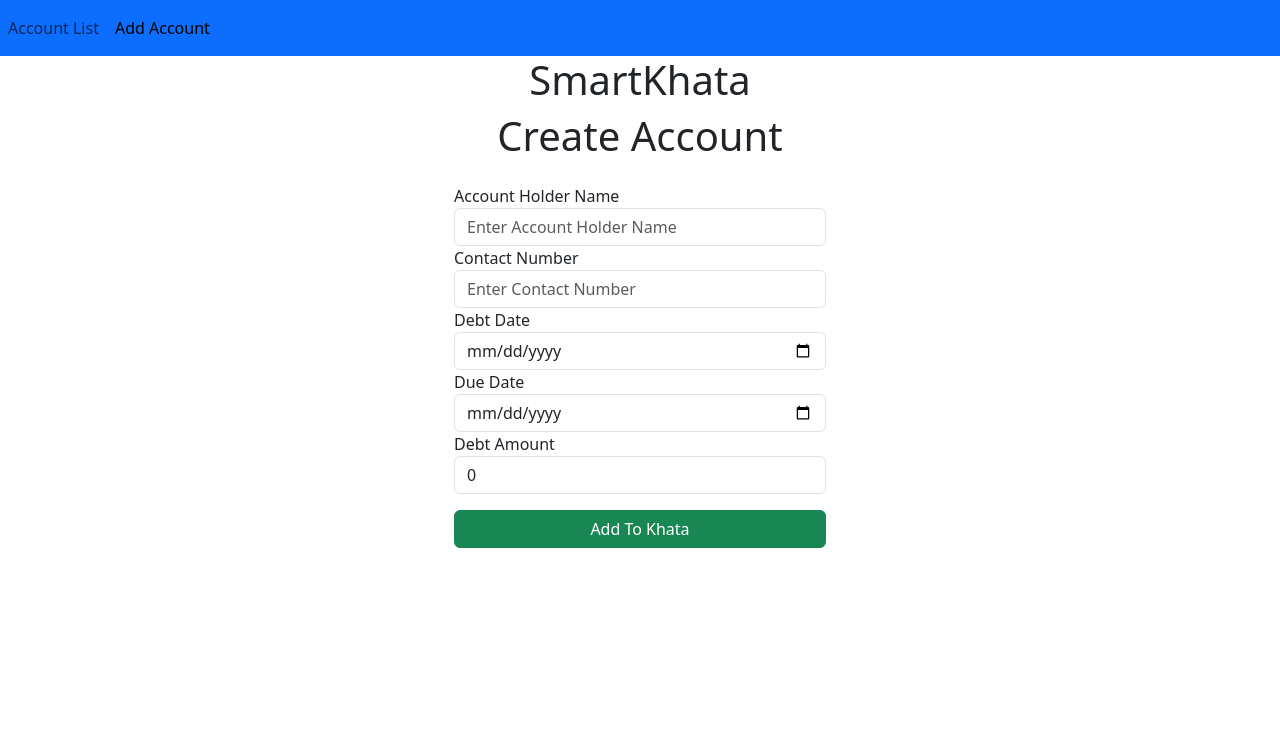
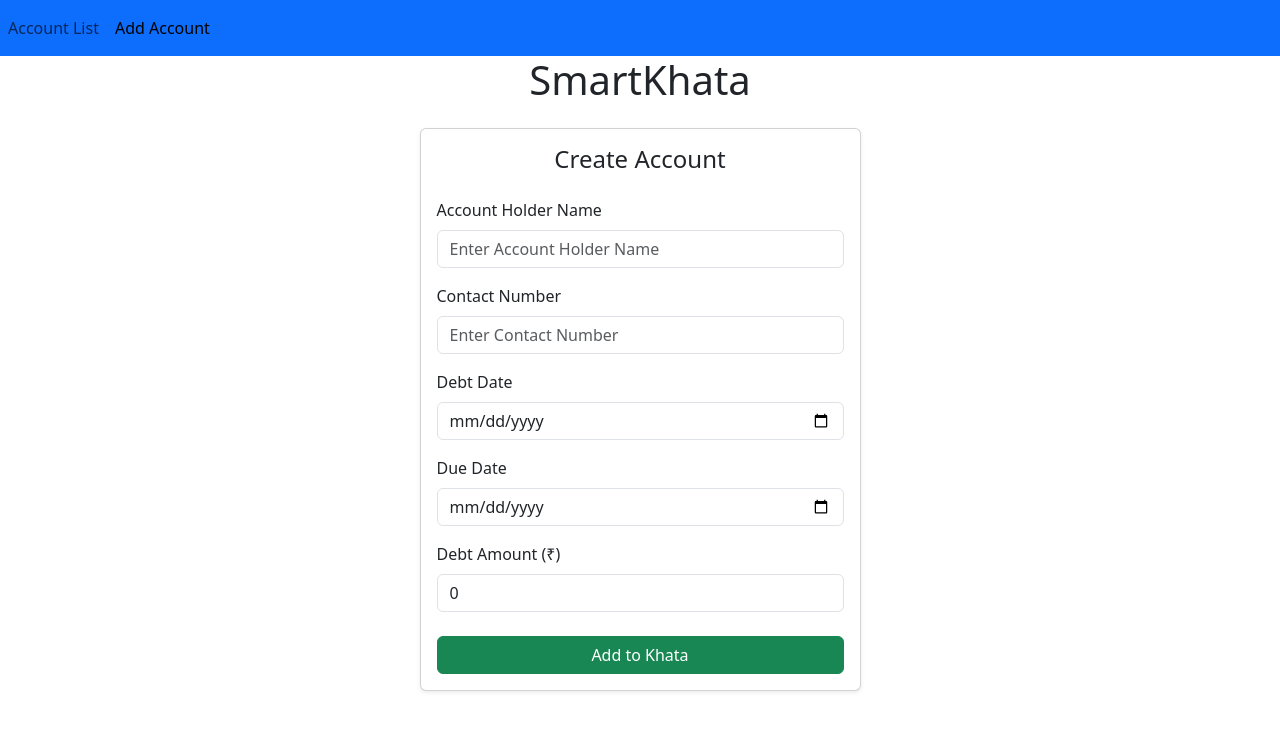
Before and after one commit to Prithviraj-Koparde/SmartKhata, an Angular app in the folder SmartKhataFrontend/: page /create-account in a window 1280 px wide. Shown: the top 730 px of the page. Built offline with nearby package versions, Linux system fonts and the light colour scheme.

Commit message:
GUI Improvement for account-list and create-account page

```diff
--- a/SmartKhataFrontend/src/app/account-list/account-list.component.html
+++ b/SmartKhataFrontend/src/app/account-list/account-list.component.html
@@ -1,20 +1,37 @@
-<table class="table table">
-    <thead>
+<div class="container mt-4">
+    <div class="card shadow">
+        <div class="card-body">
+
+            <h5 class="card-title mb-3">Account List</h5>
+
+            <div class="table-responsive">
+                <table class="table table-striped table-hover table-bordered align-middle text-center">
+                    <thead class="table-dark">
+                        <tr>
                             <th>ID</th>
-        <th>AccountHolderName</th>
-        <th>PhoneNumber</th>
-        <th>DebtDate</th>
-        <th>DueDate</th>
-        <th>Debt</th>
+                            <th>Account Holder Name</th>
+                            <th>Phone Number</th>
+                            <th>Debt Date</th>
+                            <th>Due Date</th>
+                            <th>Debt (₹)</th>
+                        </tr>
                     </thead>
+
                     <tbody>
                         <tr *ngFor="let account of accounts">
-            <td>{{account.id}}</td>
-            <td>{{account.accountHolderName}}</td>
-            <td>{{account.phoneNumber}}</td>
-            <td>{{account.debtDate}}</td>
-            <td>{{account.dueDate}}</td>
-            <td>{{account.debt}}</td>
+                            <td>{{ account.id }}</td>
+                            <td>{{ account.accountHolderName }}</td>
+                            <td>{{ account.phoneNumber }}</td>
+                            <td>{{ account.debtDate }}</td>
+                            <td>{{ account.dueDate }}</td>
+                            <td class="fw-bold text-danger">
+                                {{ account.debt | number:'1.2-2' }}
+                            </td>
                         </tr>
                     </tbody>
                 </table>
+            </div>
+
+        </div>
+    </div>
+</div>
--- a/SmartKhataFrontend/src/app/create-account/create-account.component.html
+++ b/SmartKhataFrontend/src/app/create-account/create-account.component.html
@@ -1,32 +1,56 @@
-<h1 class="text-center pb-3">Create Account</h1>
+<div class="container mt-4">
 
+    <div class="row justify-content-center">
+        <div class="col-md-5">
 
-<div class="col-md-4 offset-md-4">
-    <form (ngSubmit)="onSubmit()">
+            <div class="card shadow-sm">
+                <div class="card-body">
 
-        <div class="form-group">
-            <label>Account Holder Name</label>
-            <input class="form-control" type="text" id="accountHolderName" name="accountHolderName"
-                placeholder="Enter Account Holder Name" [(ngModel)]="account.accountHolderName">
+                    <h4 class="text-center mb-4">Create Account</h4>
 
-            <label>Contact Number</label>
-            <input class="form-control" type="text" id="phoneNumber" name="phoneNumber"
-                placeholder="Enter Contact Number" [(ngModel)]="account.phoneNumber">
+                    <form (ngSubmit)="onSubmit()">
 
-                        <label>Debt Date</label>
-            <input class="form-control" type="date" id="debtDate" name="debtDate" placeholder="Enter Debt Issue Date"
-                [(ngModel)]="account.debtDate">
+                        <div class="mb-3">
+                            <label class="form-label">Account Holder Name</label>
+                            <input type="text" class="form-control" name="accountHolderName"
+                                placeholder="Enter Account Holder Name" [(ngModel)]="account.accountHolderName"
+                                required>
+                        </div>
 
-                            <label>Due Date</label>
-            <input class="form-control" type="date" id="dueDate" name="dueDate" placeholder="Enter Due Date"
-                [(ngModel)]="account.dueDate">
+                        <div class="mb-3">
+                            <label class="form-label">Contact Number</label>
+                            <input type="text" class="form-control" name="phoneNumber"
+                                placeholder="Enter Contact Number" [(ngModel)]="account.phoneNumber" required>
+                        </div>
 
-                            <label>Debt Amount</label>
-            <input class="form-control" type="number" id="debt" name="debt" placeholder="Enter Debt Amount"
-                [(ngModel)]="account.debt">
+                        <div class="mb-3">
+                            <label class="form-label">Debt Date</label>
+                            <input type="date" class="form-control" name="debtDate" [(ngModel)]="account.debtDate"
+                                required>
+                        </div>
 
-            <button type="submit" class="btn btn-success mt-3 w-100">Add To Khata</button>
+                        <div class="mb-3">
+                            <label class="form-label">Due Date</label>
+                            <input type="date" class="form-control" name="dueDate" [(ngModel)]="account.dueDate"
+                                required>
+                        </div>
+
+                        <div class="mb-4">
+                            <label class="form-label">Debt Amount (₹)</label>
+                            <input type="number" class="form-control" name="debt" placeholder="Enter Debt Amount"
+                                [(ngModel)]="account.debt" required>
+                        </div>
+
+                        <button type="submit" class="btn btn-success w-100">
+                            Add to Khata
+                        </button>
+
+                    </form>
+
+                </div>
+            </div>
+
         </div>
+    </div>
 
-    </form>
 </div>
```
Lines whose indentation alone changed are shown as unchanged.
